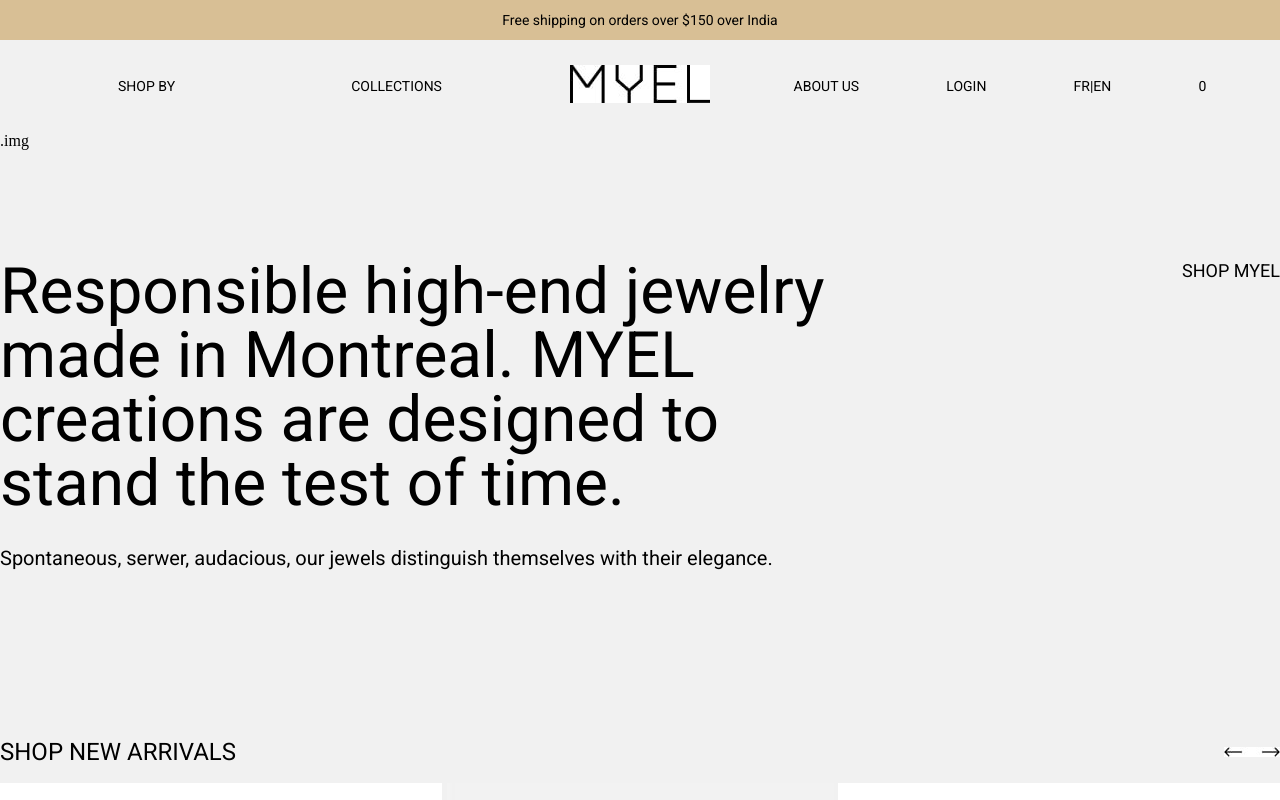
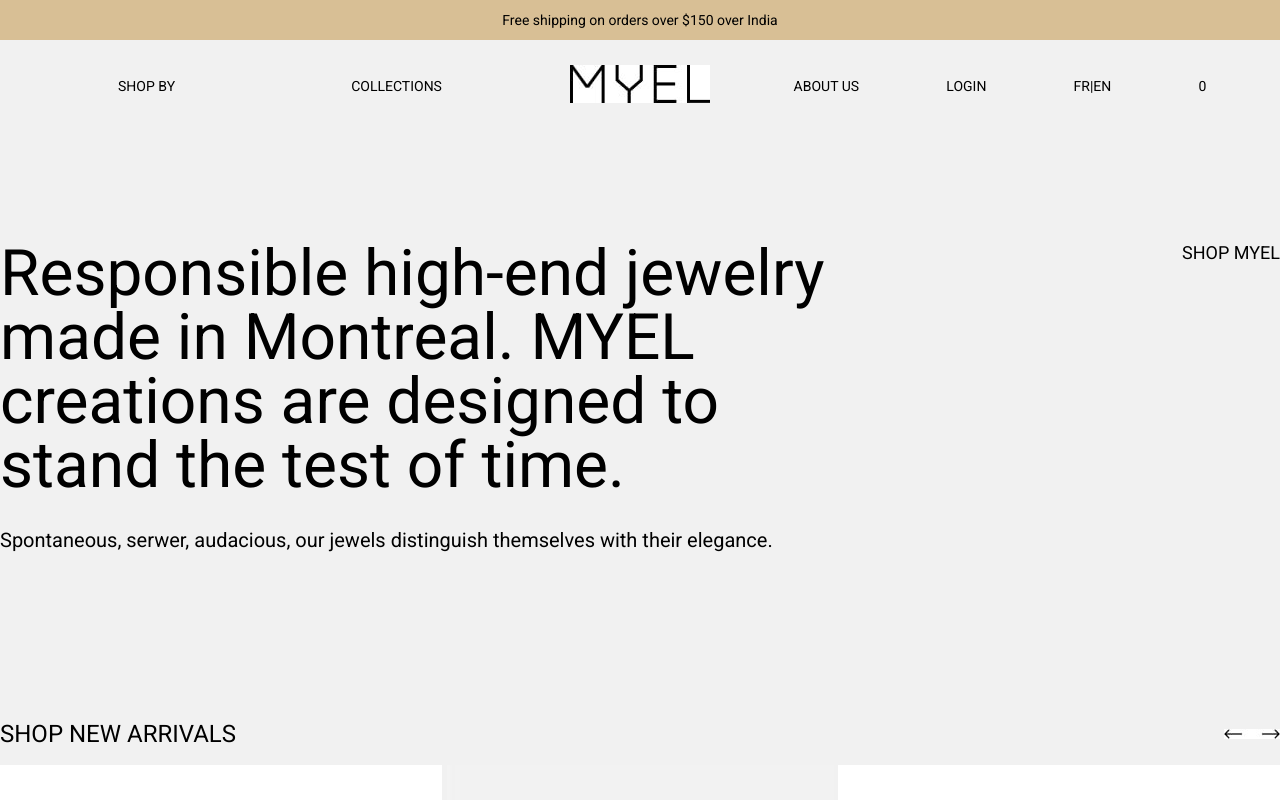
Before and after one commit to aidinfef/progekt-2, a plain HTML site: page index.html in a window 1280 px wide. Shown: the top 800 px of the page. Drawn offline with Linux system fonts and the light colour scheme.

Commit message:
moved and changed the lines above the pictures

```diff
--- a/index.html
+++ b/index.html
@@ -29,7 +29,7 @@
     </ul>
   </nav>
   <header>
-    .img
+
   </header>
   <main>
     <div class="shop">
```
